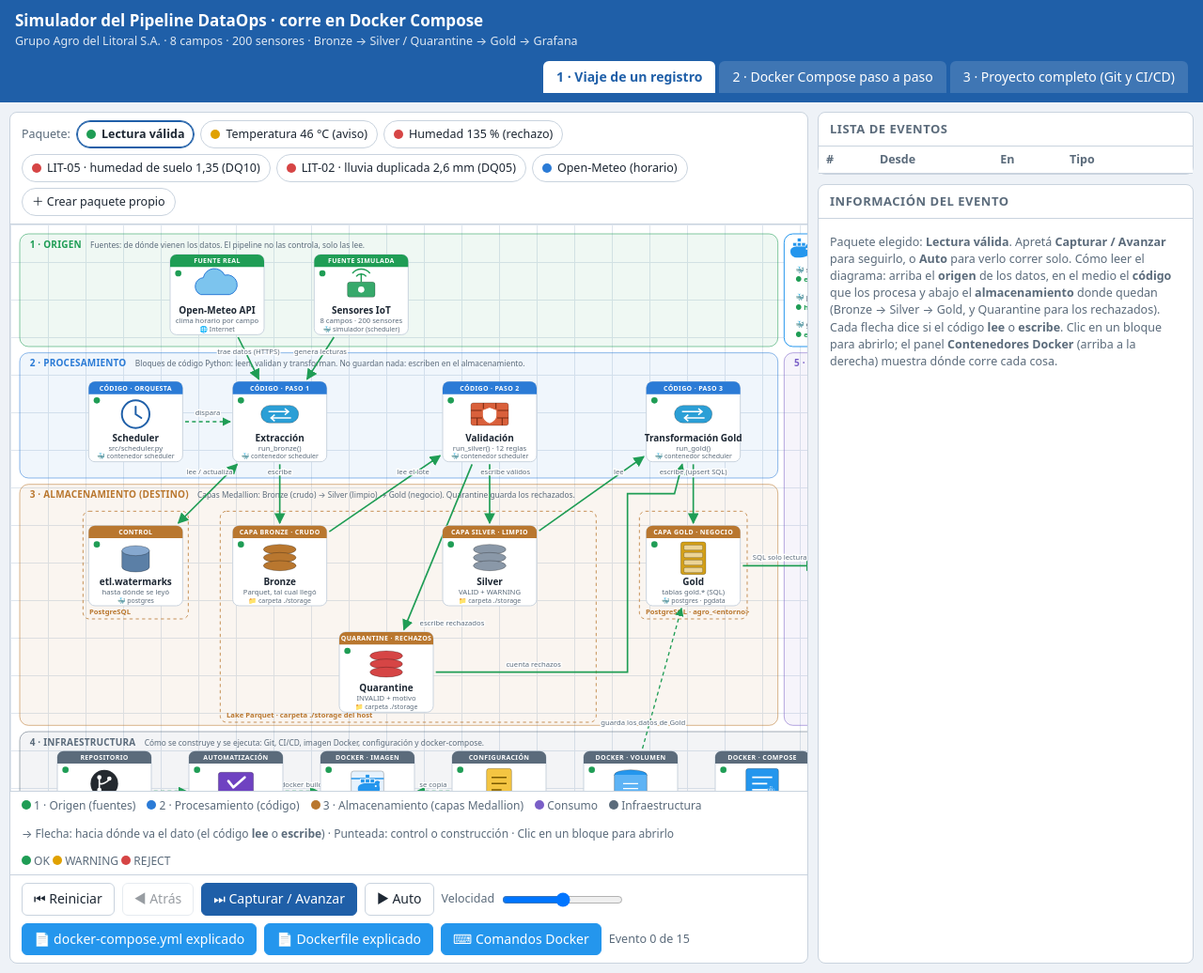
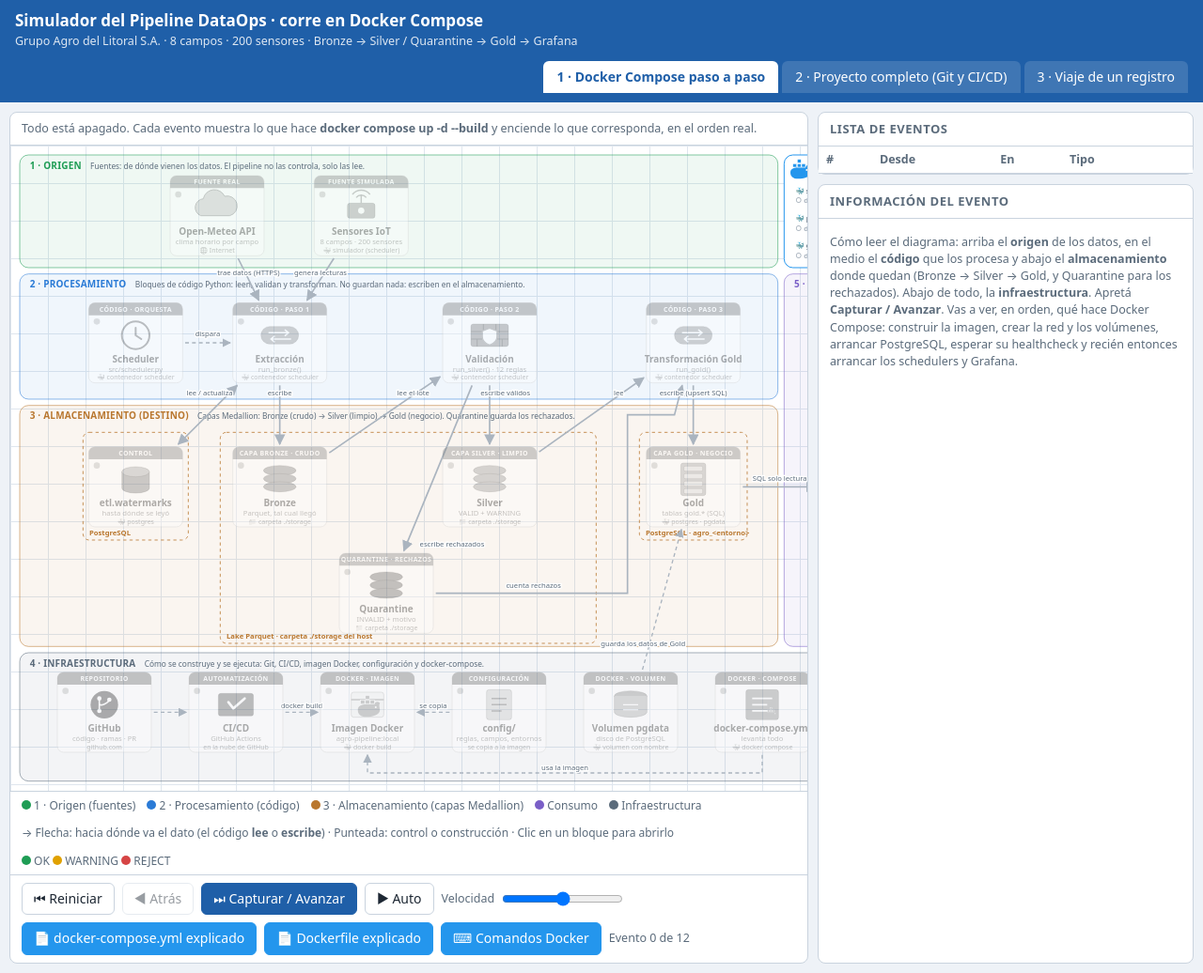
Before and after one commit to mattposs/ingSoftware2026, a Python web app: template .agents/skills/simulador-pipeline/templates/simulador_pipeline.html in a window 1280 px wide. Shown: the whole page at 94% size. Run offline with Jinja, Linux system fonts and the light colour scheme; the template is opened without the code that fills it, so the values that code supplies are empty.

Commit message:
Simulador HTML: pestañas en orden Docker Compose, Proyecto completo, Viaje de un registro
Co-Authored-By: Claude Opus 5.5 <noreply@anthropic.com>

```diff
--- a/.agents/skills/simulador-pipeline/templates/simulador_pipeline.html
+++ b/.agents/skills/simulador-pipeline/templates/simulador_pipeline.html
@@ -130,9 +130,9 @@
     <div class="sub">Grupo Agro del Litoral S.A. · 8 campos · 200 sensores · Bronze → Silver / Quarantine → Gold → Grafana</div>
   </div>
   <div class="tabs" role="tablist" aria-label="Modo">
-    <button class="tab" role="tab" id="tab-run" aria-selected="true">1 · Viaje de un registro</button>
-    <button class="tab" role="tab" id="tab-docker" aria-selected="false">2 · Docker Compose paso a paso</button>
-    <button class="tab" role="tab" id="tab-proj" aria-selected="false">3 · Proyecto completo (Git y CI/CD)</button>
+    <button class="tab" role="tab" id="tab-docker" aria-selected="true">1 · Docker Compose paso a paso</button>
+    <button class="tab" role="tab" id="tab-proj" aria-selected="false">2 · Proyecto completo (Git y CI/CD)</button>
+    <button class="tab" role="tab" id="tab-run" aria-selected="false">3 · Viaje de un registro</button>
   </div>
 </header>
 
@@ -769,7 +769,7 @@ function reset(){
   $("#detail").innerHTML = '<p class="hint">' + (mode === "run"
     ? "Paquete elegido: <b>" + curPdu.name + "</b>. Apretá <b>Capturar / Avanzar</b> para seguirlo, o <b>Auto</b> para verlo correr solo. Cómo leer el diagrama: arriba el <b>origen</b> de los datos, en el medio el <b>código</b> que los procesa y abajo el <b>almacenamiento</b> donde quedan (Bronze → Silver → Gold, y Quarantine para los rechazados). Cada flecha dice si el código <b>lee</b> o <b>escribe</b>. Clic en un bloque para abrirlo; el panel <b>Contenedores Docker</b> (arriba a la derecha) muestra dónde corre cada cosa."
     : mode === "docker"
-      ? "Apretá <b>Capturar / Avanzar</b>. Vas a ver, en orden, qué hace Docker Compose: construir la imagen, crear la red y los volúmenes, arrancar PostgreSQL, esperar su healthcheck y recién entonces arrancar los schedulers y Grafana."
+      ? "Cómo leer el diagrama: arriba el <b>origen</b> de los datos, en el medio el <b>código</b> que los procesa y abajo el <b>almacenamiento</b> donde quedan (Bronze → Silver → Gold, y Quarantine para los rechazados). Abajo de todo, la <b>infraestructura</b>. Apretá <b>Capturar / Avanzar</b>. Vas a ver, en orden, qué hace Docker Compose: construir la imagen, crear la red y los volúmenes, arrancar PostgreSQL, esperar su healthcheck y recién entonces arrancar los schedulers y Grafana."
       : "Apretá <b>Capturar / Avanzar</b> para recorrer el proyecto de punta a punta.") + "</p>";
 }
 
@@ -983,7 +983,7 @@ window.addEventListener("keydown", e => {
   if (e.key === "ArrowLeft") $("#bBack").click();
 });
 
-setMode("run");
+setMode("docker");
 </script>
 </body>
 </html>
```
Also changed, not shown: docs/simulador_pipeline.html (+5 -5 lines), docs/simulador_pipeline.md (+26 -24 lines), .agents/skills/simulador-pipeline/SKILL.md, .agents/skills/simulador-pipeline/templates/smoke_test.js.
